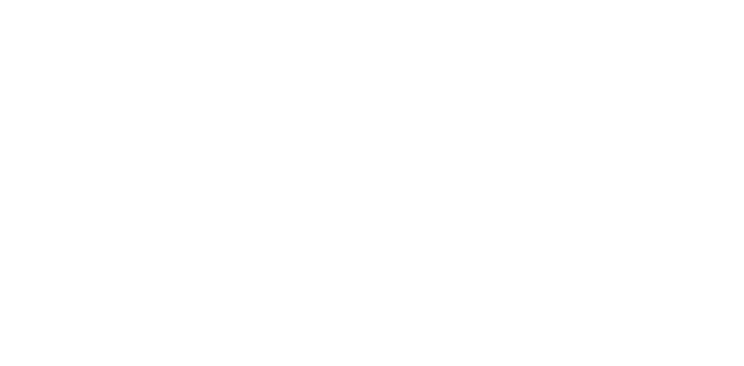
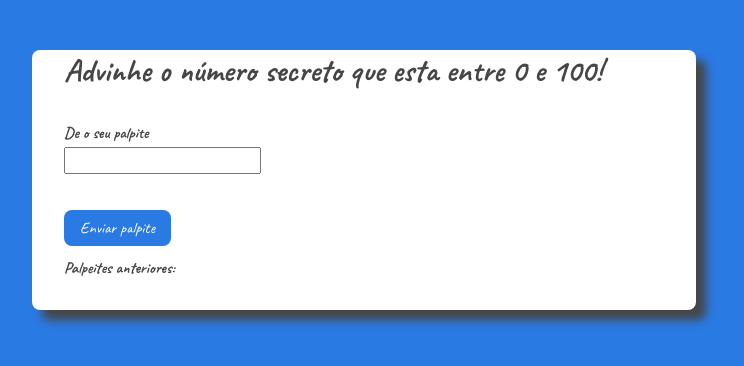
Before and after one commit to AlmirCbBarbosa/Jogo_numero_secreto, a plain HTML site: page index.html in a window 1280 px wide. Shown: the whole page, without its empty margins (276-1020 px from the left). Drawn offline with Linux system fonts and the light colour scheme.

Commit message:
interface criada

```diff
--- /dev/null
+++ b/css/base/_reset.css
@@ -0,0 +1,5 @@
+* {
+    box-sizing: border-box;
+    margin: 0;
+    padding: 0;
+}
--- /dev/null
+++ b/css/base/_variaveis.css
@@ -0,0 +1,15 @@
+:root {
+    --estiloPadrao:'Caveat', cursive;
+
+    --preto: #464646;
+    --preto50: #A2A2A2;
+    --preto05: #F5F5F5;
+    --azul: #2A7AE4;
+    --azul80: #5595E9;
+    --vermelho: #FF0000;
+    --branco: #FFF;
+
+    --titulo1:52px;
+    --titulo2:32px;
+    --fonteMedia: 16px;
+}
--- /dev/null
+++ b/css/base/paginaLayout.css
@@ -0,0 +1,75 @@
+@import url(./_reset.css);
+@import url(./_variaveis.css);
+
+.pagina{
+    background-color: var(--azul);
+    font-family: var(--estiloPadrao);
+    font-size: var(--fonteMedia);
+}
+
+.conteudoPrincipal {
+    height: 100vh;
+}
+
+.container{
+    background-color: var(--branco);
+    border-radius: 8px;
+    box-shadow: 10px 10px 10px var(--preto);
+    box-sizing: border-box;
+    color: var(--preto)  ;
+    margin: 50px auto;
+    max-width: 664px;
+    padding-left: 32px;
+    padding-right: 32px;
+}
+
+.formulario__campo {
+    align-items: flex-start;
+    display: flex;
+    flex-direction:column;
+    border: none;
+    gap: 12px;
+    padding: 32px 0;
+}
+
+.formulario__campoTitulo {
+    font-size: var(--titulo2);
+    font-weight: bold;
+}
+
+.formulario__entrada {
+    display: flex;
+    flex-direction: column;
+    gap: 4px;
+}
+
+.formulario__etiqueta {
+    font-weight: bold;
+}
+
+.formulario__caixaEntrada {
+    padding: 4px 8px;
+}
+
+.formulario__mensagem {
+    color: var(--branco);
+}
+
+.formulario__mensagem--vermelho{
+    color: var(--vermelhor)
+}
+
+.formulario__mensagemInformacao {
+    font-weight: bold;
+}
+
+#mensagemInformacao__palpites {
+    font-weight: normal;
+}
+
+@media screen and (max-width: 480px){
+    .container{
+        padding-left: 16px;
+        padding-right: 16px;
+    }
+}
--- /dev/null
+++ b/css/componentes/botao.css
@@ -0,0 +1,14 @@
+.botao {
+    background-color: var(--azul);
+    border:none;
+    border-radius: 8px;
+    color: var(--branco);
+    font-family: inherit;
+    font-size: inherit;
+    padding: 8px 16px;
+    transition: background .5s;
+}
+
+.botao:hover{
+    background-color: var(--azul80);
+}
--- a/index.html
+++ b/index.html
@@ -5,9 +5,32 @@
     <meta name="viewport" content="width=device-width, initial-scale=1.0">
     <meta name="author" content="Almir de Lima Barbosa">
     <title>Número secreto</title>
+
+    <link rel="preconnect" href="https://fonts.googleapis.com">
+    <link rel="preconnect" href="https://fonts.gstatic.com" crossorigin>
+    <link href="https://fonts.googleapis.com/css2?family=Caveat:wght@400;700&display=swap" rel="stylesheet">
+
+    <link rel="stylesheet" href="./css/base/paginaLayout.css">
+    <link rel="stylesheet" href="./css/componentes/botao.css">
+
+
 </head>
-<body>
+<body class="pagina">
+    <main class="conteudoPrincipal">
+        <form class="formulario container">
+            <fieldset class="formulario__campo">
+                <legend class="formulario__campoTitulo">Advinhe o número secreto que esta entre 0 e 100!</legend>
 
+                <div class="formulario__entrada">
+                    <label for="formulario__entradaPalpite" class="formulario__etiqueta">De o seu palpite</label>
+                    <input type="number" max="100" class="formulario__caixaEntrada" id="formulario__entradaPalpite">
+                    <p id="formulario__mensagemErro" class="formulario__mensagem">-</p>
+                </div>
+                <button class="formulario__botao botao" id="formulario__botaoEnviar">Enviar palpite</button>
+                <p class="formulario__mensagemInformacao" id="formulario__Palpites">Palpeites anteriores: <span id="mensagemInformacao__palpites"></span></p>
+            </fieldset>
+        </form>
+    </main>
     <script type="module" src="./index.js"></script>
 </body>
 </html>
```
